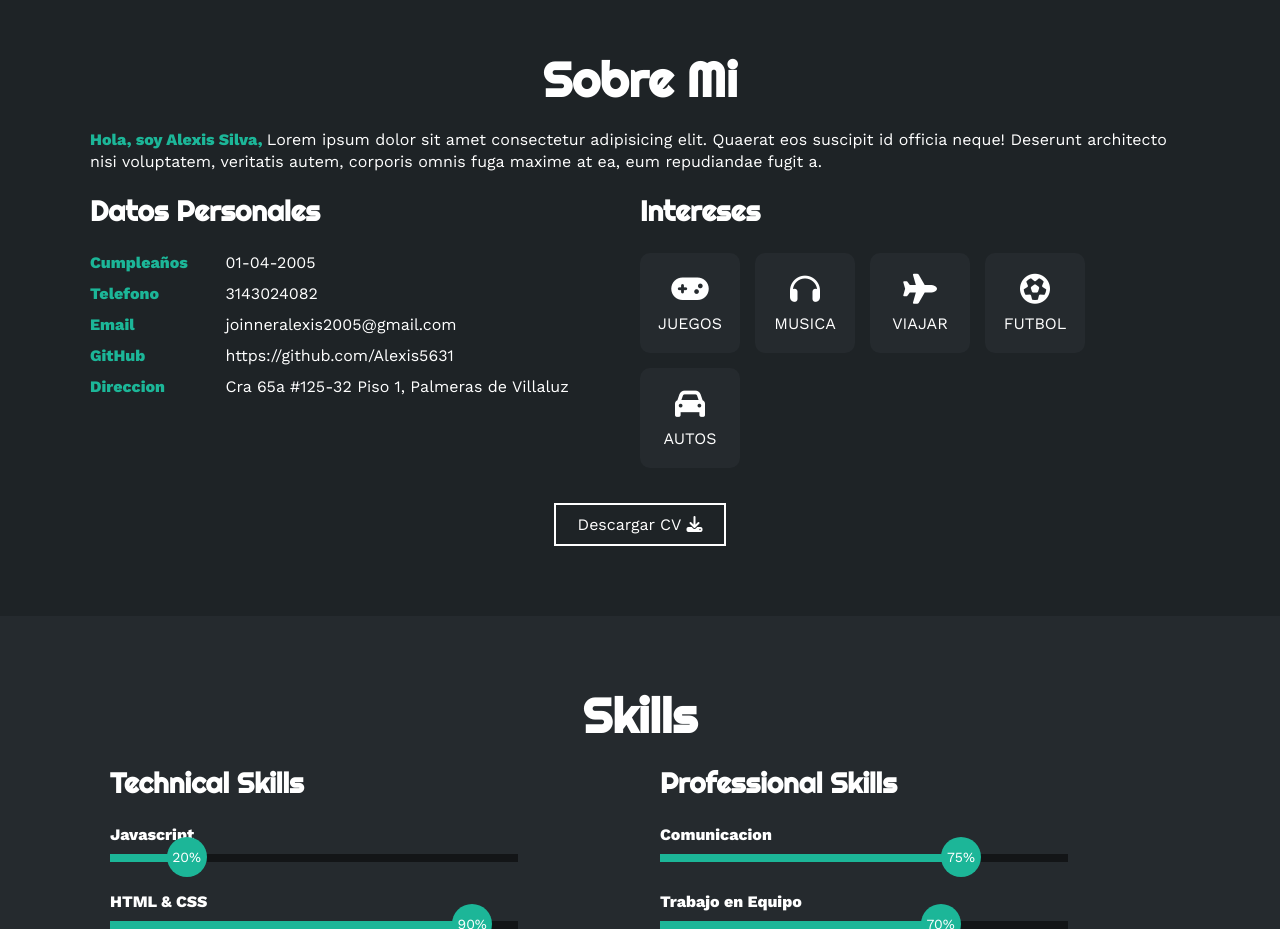
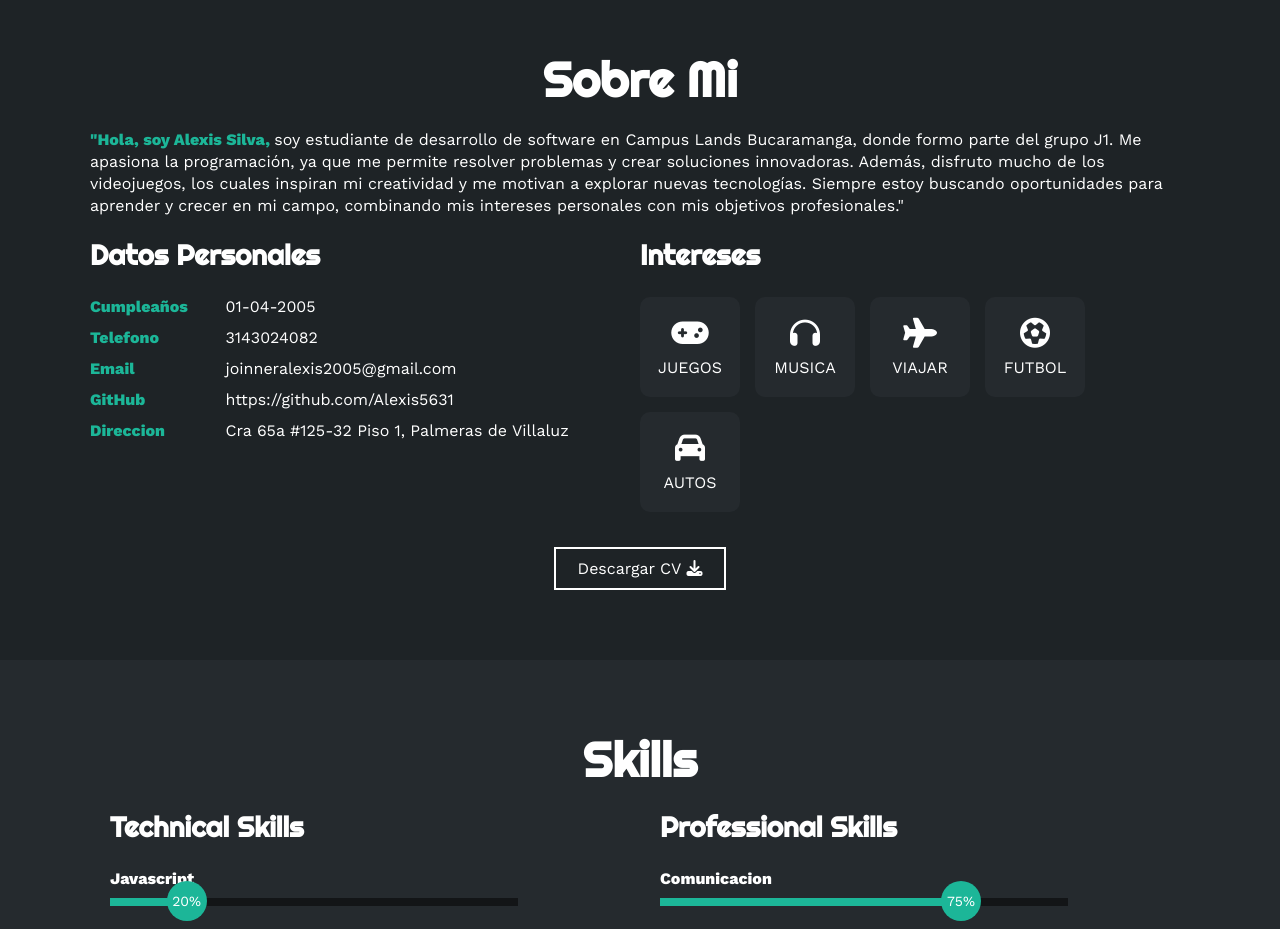
Before and after one commit to Alexis5631/Portfolio_Alexis, a plain HTML site: page index.html in a window 1280 px wide. Shown: the part 820-1749 px from the top of the page. Drawn offline with nearby package versions, Linux system fonts and the light colour scheme.

Commit message:
feat: :tada: buf fix

```diff
--- a/index.html
+++ b/index.html
@@ -49,7 +49,7 @@
     <section id="sobremi" class="sobremi">
         <div class="contenido-seccion">
             <h2>Sobre Mi</h2>
-            <p><span>Hola, soy Alexis Silva, </span>Lorem ipsum dolor sit amet consectetur adipisicing elit. Quaerat eos suscipit id officia neque! Deserunt architecto nisi voluptatem, veritatis autem, corporis omnis fuga maxime at ea, eum repudiandae fugit a.</p>
+            <p><span>"Hola, soy Alexis Silva, </span>soy estudiante de desarrollo de software en Campus Lands Bucaramanga, donde formo parte del grupo J1. Me apasiona la programación, ya que me permite resolver problemas y crear soluciones innovadoras. Además, disfruto mucho de los videojuegos, los cuales inspiran mi creatividad y me motivan a explorar nuevas tecnologías. Siempre estoy buscando oportunidades para aprender y crecer en mi campo, combinando mis intereses personales con mis objetivos profesionales."</p>
 
             <div class="fila">
                 <div class="col">
```
